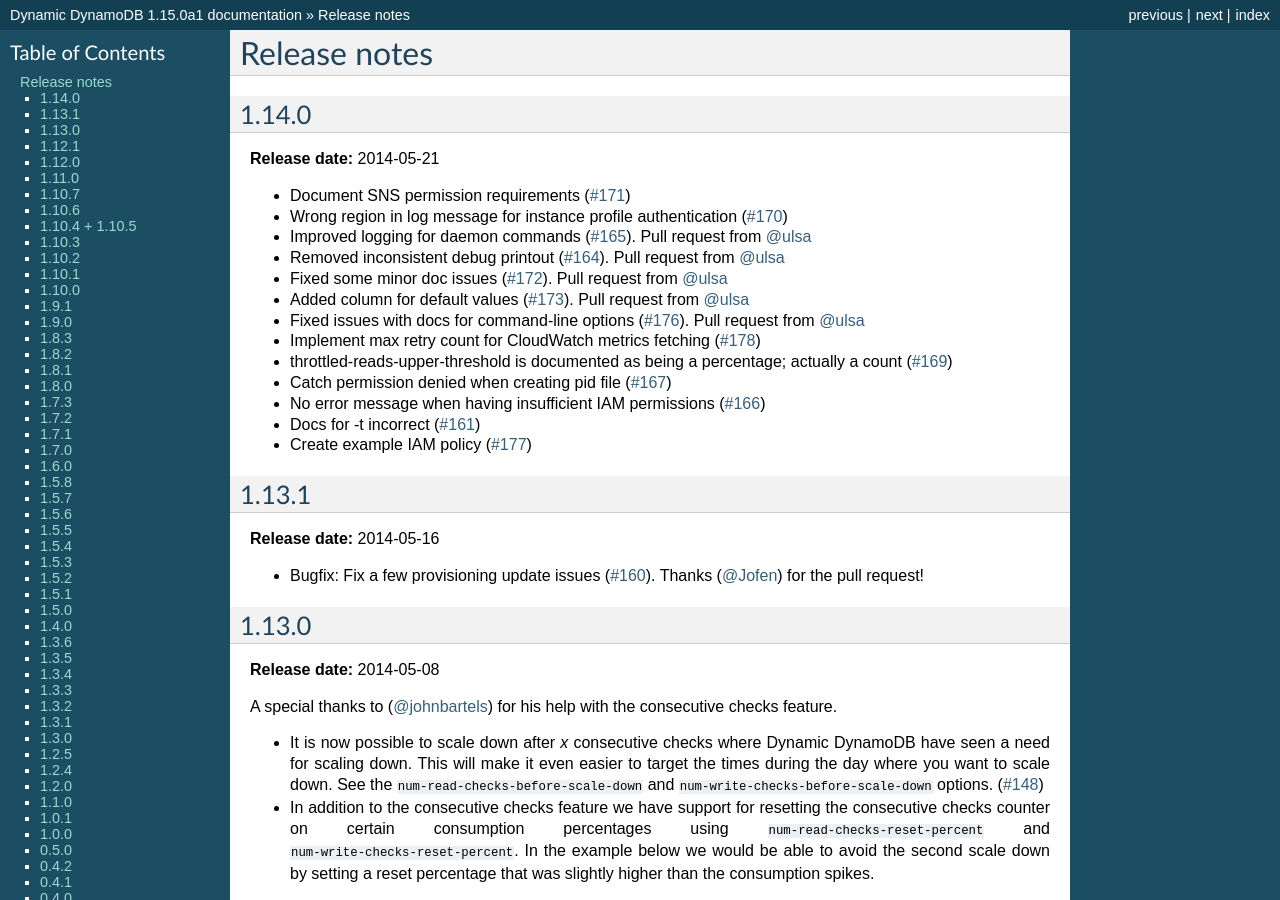
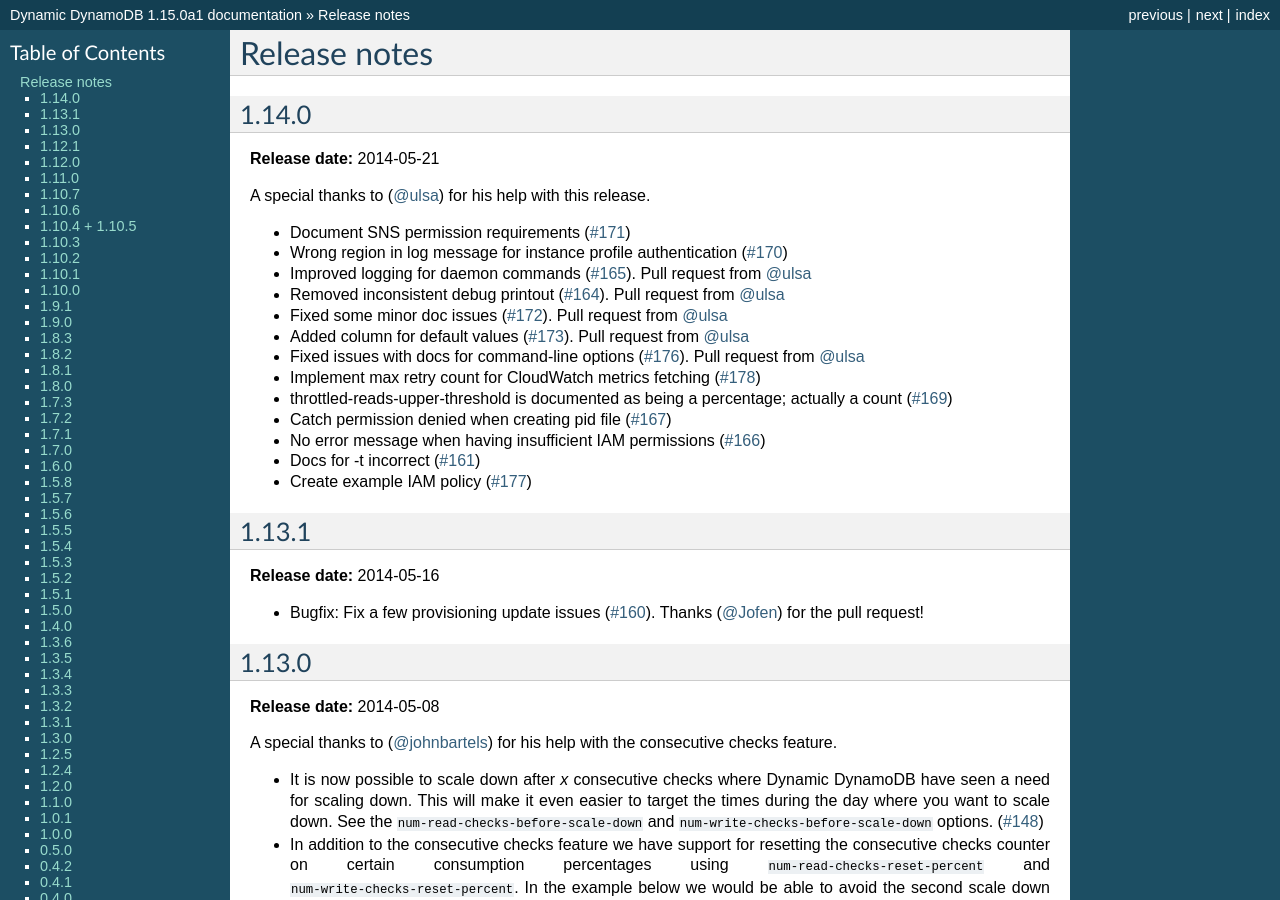
Before and after one commit to sebdah/dynamic-dynamodb, a Sphinx documentation site: the page built from docs/release_notes.rst, in a window 1280 px wide and 900 px high. Built offline with Sphinx 7.4.7, drawn with Linux system fonts in a browser that asks for light colours.

Commit message:
Added call out for @ulsa

```diff
--- a/docs/release_notes.rst
+++ b/docs/release_notes.rst
@@ -5,6 +5,8 @@
 ------
 
 **Release date:** 2014-05-21
+
+A special thanks to (`@ulsa <https://github.com/ulsa>`__) for his help with this release.
 
 - Document SNS permission requirements (`#171 <https://github.com/sebdah/dynamic-dynamodb/issues/171>`__)
 - Wrong region in log message for instance profile authentication (`#170 <https://github.com/sebdah/dynamic-dynamodb/issues/170>`__)
```
